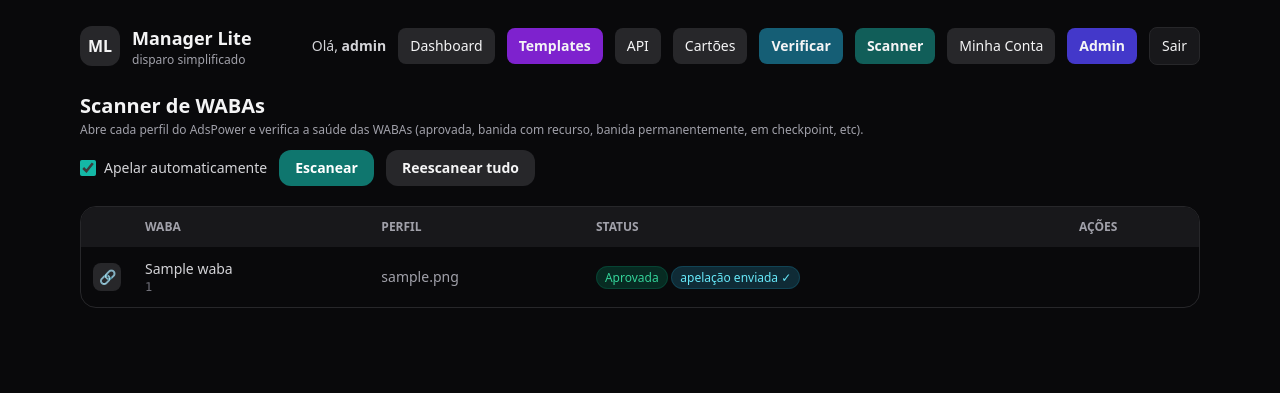
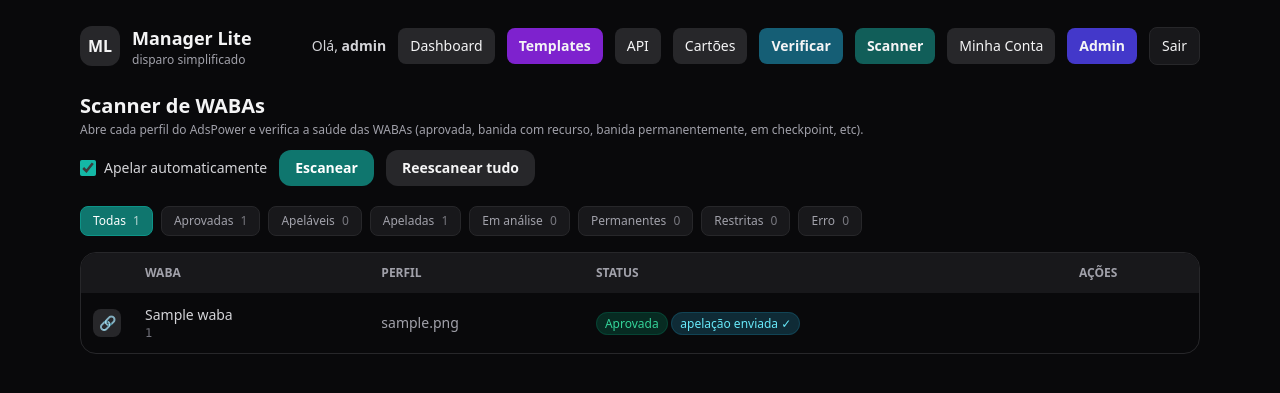
Before and after one commit to italotec/manager-lite, a Flask app: page /scanner in a window 1280 px wide. Shown: the top 393 px of the page. Run offline with Flask 3, Linux system fonts and the light colour scheme; a user stored in the database is signed in; tables that the repository leaves empty hold one stand-in row (values such as "Sample post"); some libraries are stand-ins or nearby versions.

Commit message:
Adiciona filtros por status no dashboard do Scanner
Co-Authored-By: Claude Opus 4.8 <noreply@anthropic.com>

```diff
--- a/app/templates/scanner.html
+++ b/app/templates/scanner.html
@@ -35,10 +35,19 @@
   </div>
 </div>
 
+<!-- ── Status filters ─────────────────────────────────────────────────────── -->
+<div id="filterBar" class="flex items-center gap-2 flex-wrap mb-4 hidden"></div>
+
 <div id="emptyState" class="text-center py-20 text-zinc-500 hidden">
   <div class="text-5xl mb-3">📡</div>
   <div class="text-base font-medium">Nenhuma WABA escaneada ainda</div>
   <div class="text-sm mt-1">Clique em "Escanear" para abrir os perfis do AdsPower e verificar as WABAs.</div>
+</div>
+
+<div id="noMatchState" class="text-center py-20 text-zinc-500 hidden">
+  <div class="text-5xl mb-3">🔍</div>
+  <div class="text-base font-medium">Nenhuma WABA neste filtro</div>
+  <div class="text-sm mt-1">Selecione outro status acima.</div>
 </div>
 
 <div id="tableWrap" class="overflow-x-auto rounded-2xl border border-zinc-800 hidden">
@@ -75,6 +84,49 @@ const STATE_BADGES = {
   error:         ['Erro',                'bg-zinc-800 text-zinc-400 border-zinc-700'],
 };
 
+// Each filter: key, label, and a predicate over a row. "Apeladas" keys off the
+// appeal_sent flag (crosses states), the rest match on state.
+const FILTERS = [
+  { key: 'all',        label: 'Todas',       match: () => true },
+  { key: 'approved',   label: 'Aprovadas',   match: r => r.state === 'approved' },
+  { key: 'appealable', label: 'Apeláveis',   match: r => r.state === 'appealable' },
+  { key: 'appealed',   label: 'Apeladas',    match: r => !!r.appeal_sent },
+  { key: 'in_review',  label: 'Em análise',  match: r => r.state === 'in_review' },
+  { key: 'permanent',  label: 'Permanentes', match: r => r.state === 'permanent' },
+  { key: 'restricted', label: 'Restritas',   match: r => r.state === 'restricted' },
+  { key: 'error',      label: 'Erro',        match: r => r.state === 'error' },
+];
+let _filter = localStorage.getItem("scannerFilter") || "all";
+
+function currentMatch() {
+  return (FILTERS.find(f => f.key === _filter) || FILTERS[0]).match;
+}
+
+function setFilter(key) {
+  _filter = key;
+  localStorage.setItem("scannerFilter", key);
+  renderFilters();
+  renderRows();
+}
+
+function renderFilters() {
+  const bar = document.getElementById("filterBar");
+  if (!_rows.length) { bar.classList.add("hidden"); return; }
+  bar.classList.remove("hidden");
+  bar.innerHTML = FILTERS.map(f => {
+    const count = _rows.filter(f.match).length;
+    const active = f.key === _filter;
+    const cls = active
+      ? "bg-teal-700 text-white border-teal-600"
+      : "bg-zinc-900 text-zinc-400 border-zinc-800 hover:bg-zinc-800";
+    return `<button onclick="setFilter('${f.key}')"
+              class="px-3 py-1.5 rounded-lg border text-xs font-medium ${cls}">
+              ${f.label}
+              <span class="ml-1 opacity-70">${count}</span>
+            </button>`;
+  }).join("");
+}
+
 function statusBadge(row) {
   const [label, cls] = STATE_BADGES[row.state] || [row.state || '—', 'bg-zinc-800 text-zinc-400 border-zinc-700'];
   let html = `<span class="text-xs px-2 py-0.5 rounded-full border ${cls}">${label}</span>`;
@@ -93,17 +145,29 @@ function escapeHtml(s) {
 function renderRows() {
   const body = document.getElementById("rowsBody");
   const empty = document.getElementById("emptyState");
+  const noMatch = document.getElementById("noMatchState");
   const wrap = document.getElementById("tableWrap");
+
+  renderFilters();
 
   if (!_rows.length) {
     empty.classList.remove("hidden");
+    noMatch.classList.add("hidden");
     wrap.classList.add("hidden");
     return;
   }
   empty.classList.add("hidden");
+
+  const rows = _rows.filter(currentMatch());
+  if (!rows.length) {
+    noMatch.classList.remove("hidden");
+    wrap.classList.add("hidden");
+    return;
+  }
+  noMatch.classList.add("hidden");
   wrap.classList.remove("hidden");
 
-  body.innerHTML = _rows.map(row => `
+  body.innerHTML = rows.map(row => `
     <tr class="hover:bg-zinc-900/40 transition-colors">
       <td class="py-3 px-3">
         <button title="Abrir no AdsPower" onclick="openProfile('${row.profile_id}')"
```
